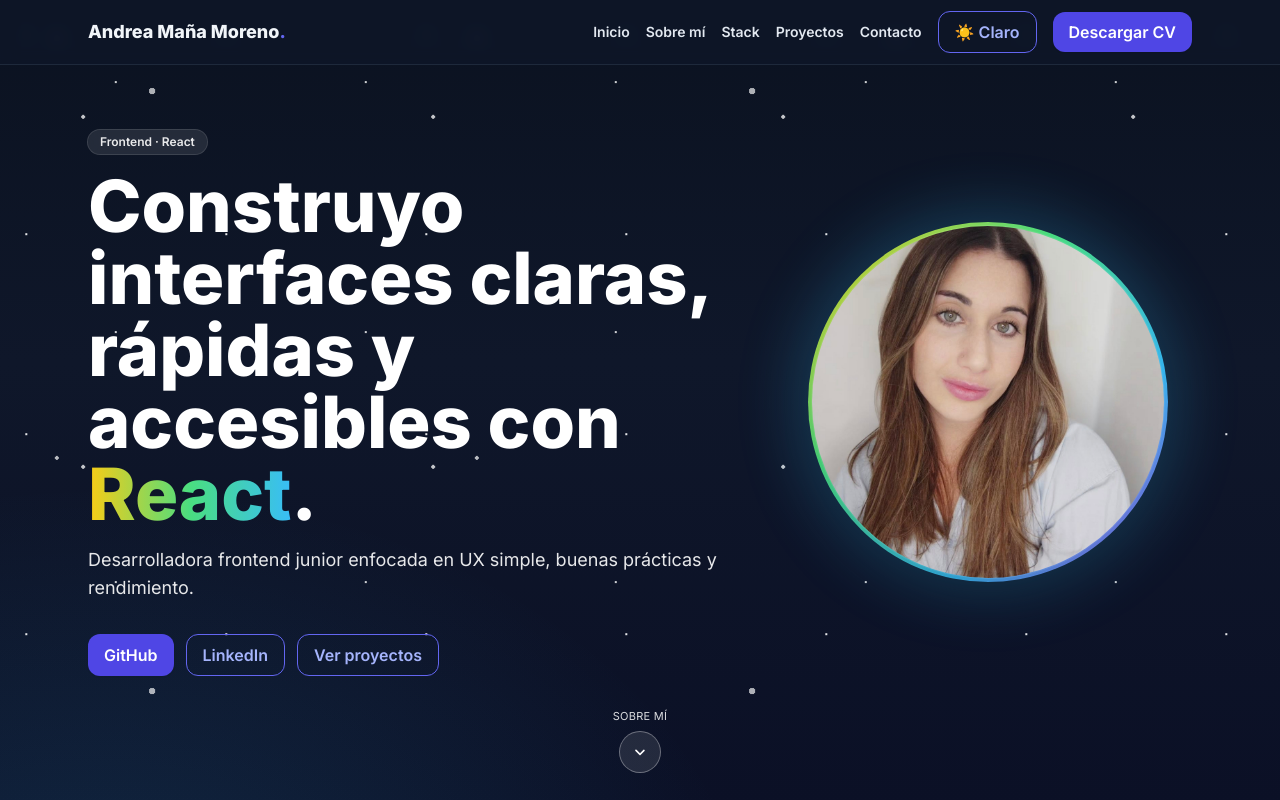
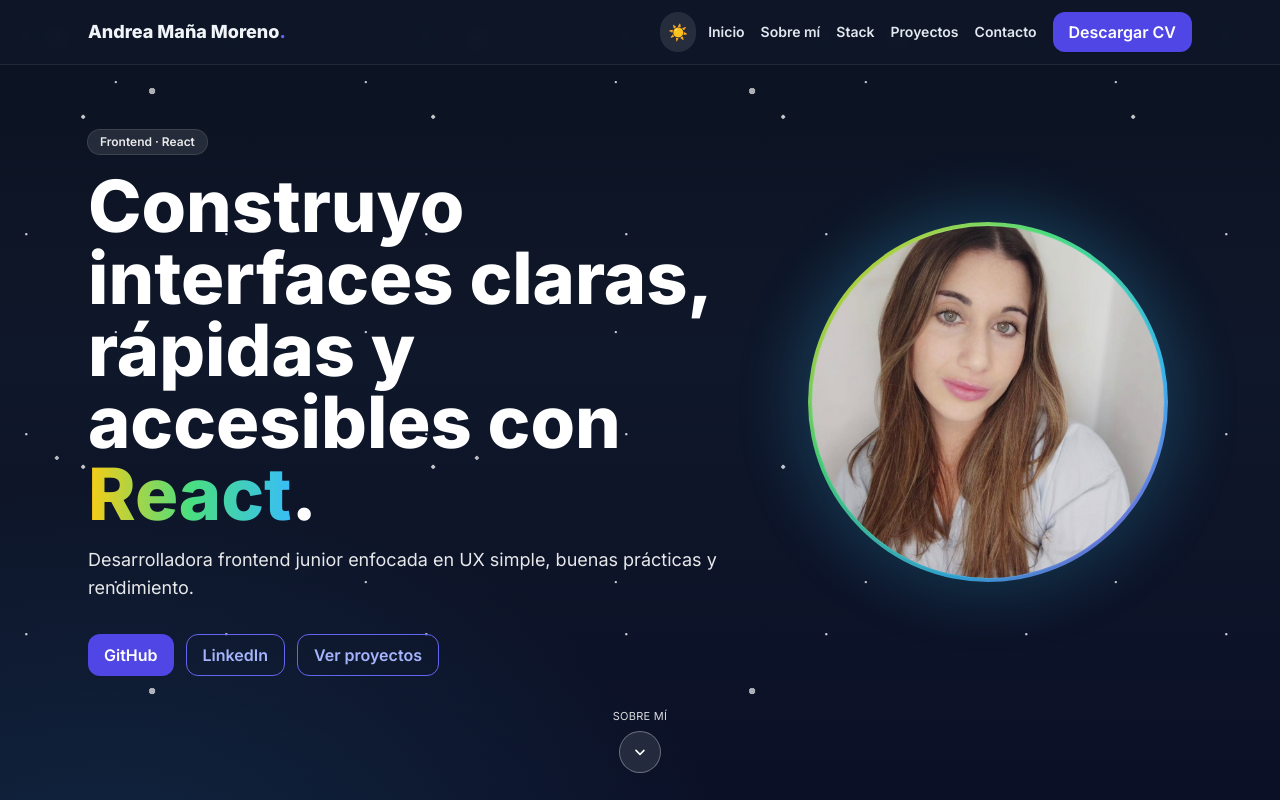
Before and after one commit to Andraxmm/Portfolio, a React (Vite) app: page / in a window 1280 px wide. Shown: the top 800 px of the page. Built offline with nearby package versions, Linux system fonts and the light colour scheme; no server answers.

Commit message:
Update Header.jsx
fix: corrección error

```diff
--- a/src/Components/Header.jsx
+++ b/src/Components/Header.jsx
@@ -1,5 +1,4 @@
 import { useEffect, useState } from "react";
-
 
 function useTheme() {
   const getInitial = () => {
@@ -53,7 +52,7 @@ export default function Header() {
         bg-white/95 md:bg-white/80 backdrop-blur
         border-b border-slate-200
         dark:bg-slate-900/95 md:dark:bg-slate-900/70 dark:border-slate-800
-        transition-colors
+        transition-colors fixed top-0 left-0 right-0 z-50
       "
     >
       <div className="container-p h-16 flex items-center justify-between">
@@ -65,6 +64,18 @@ export default function Header() {
           Andrea Maña Moreno<span className="text-brand">.</span>
         </a>
 
+        {/* Controles derecha */}
+        <div className="flex items-center gap-3">
+          {/* Toggle siempre visible */}
+          <button
+            onClick={toggle}
+            className="p-2 rounded-full bg-white/20 hover:bg-white/30 dark:bg-white/10 dark:hover:bg-white/20 transition"
+            aria-label="Cambiar tema"
+            title={`Cambiar a ${theme === "dark" ? "claro" : "oscuro"}`}
+          >
+            {theme === "dark" ? "☀️" : "🌙"}
+          </button>
+
           {/* Nav escritorio */}
           <nav className="hidden md:flex items-center gap-4">
             <NavLink href="#home">Inicio</NavLink>
@@ -73,21 +84,17 @@ export default function Header() {
             <NavLink href="#projects">Proyectos</NavLink>
             <NavLink href="#contact">Contacto</NavLink>
 
-          <button
-            onClick={toggle}
-            className="btn-outline"
-            aria-label="Cambiar tema"
-            title={`Cambiar a ${theme === "dark" ? "claro" : "oscuro"}`}
+            <a
+              className="btn"
+              href="/CV.AndreaMoreno.pdf"
+              target="_blank"
+              rel="noreferrer"
             >
-            {theme === "dark" ? "☀️ Claro" : "🌙 Oscuro"}
-          </button>
-
-          <a className="btn" href="/CV.AndreaMoreno.pdf" target="_blank" rel="noreferrer">
               Descargar CV
             </a>
           </nav>
 
-        {/* Burger */}
+          {/* Burger solo móvil */}
           <button
             className="md:hidden h-10 w-10 flex items-center justify-center rounded-lg
                      border border-slate-300 dark:border-slate-700"
@@ -98,6 +105,7 @@ export default function Header() {
           >
             ☰
           </button>
+        </div>
       </div>
 
       {/* Menú móvil */}
@@ -123,19 +131,6 @@ export default function Header() {
             <NavLink href="#contact" onClick={() => setOpen(false)}>
               Contacto
             </NavLink>
-
-            {/* Botón tema */}
-            <button
-              onClick={() => {
-                toggle();
-                setOpen(false);
-              }}
-              className="btn-outline justify-center px-3 py-2 self-center"
-              aria-label="Cambiar tema móvil"
-              title={`Cambiar a ${theme === "dark" ? "claro" : "oscuro"}`}
-            >
-              {theme === "dark" ? "☀️ Claro" : "🌙 Oscuro"}
-            </button>
           </div>
         </div>
       )}
```
Lines whose indentation alone changed are shown as unchanged.
